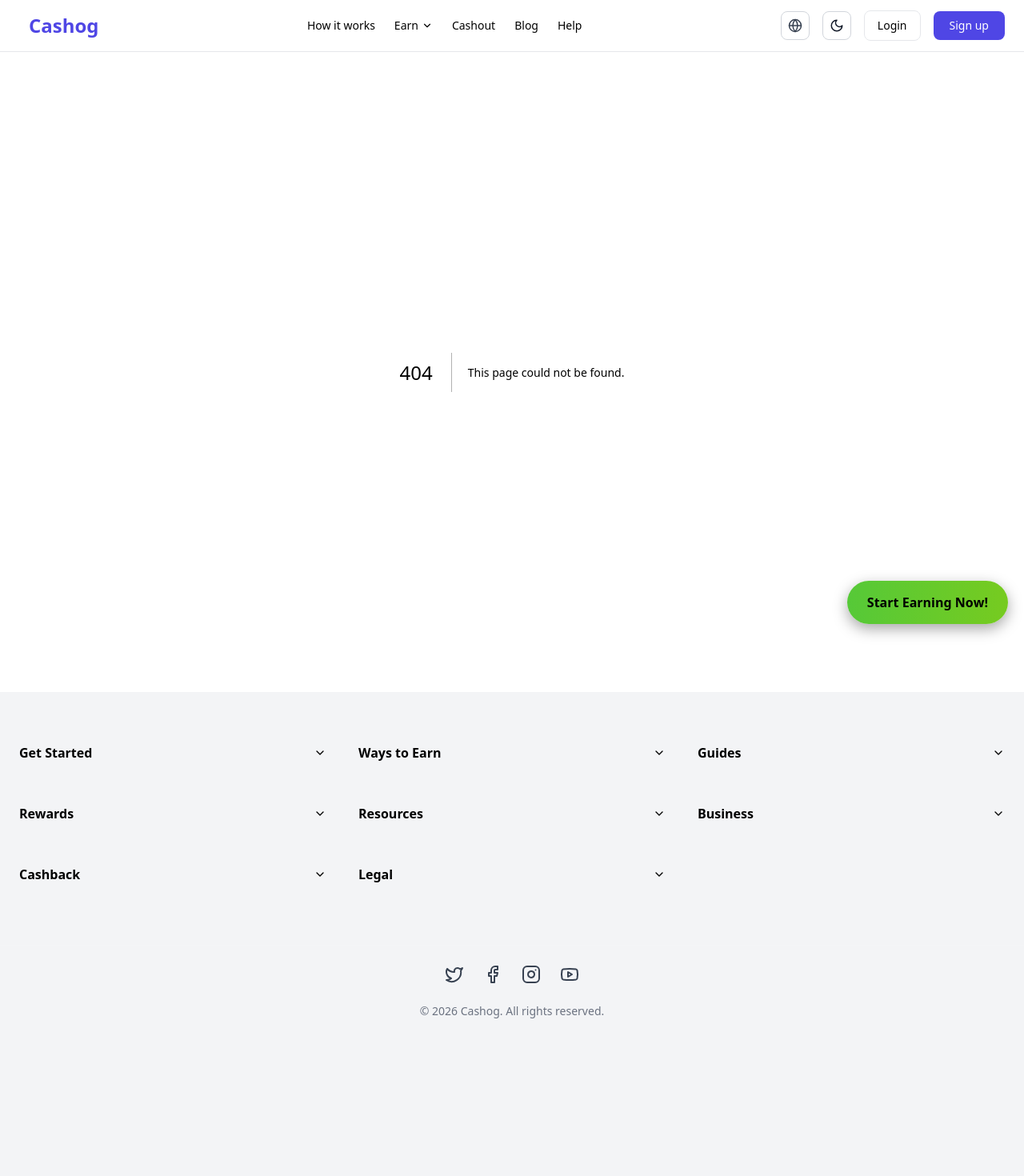
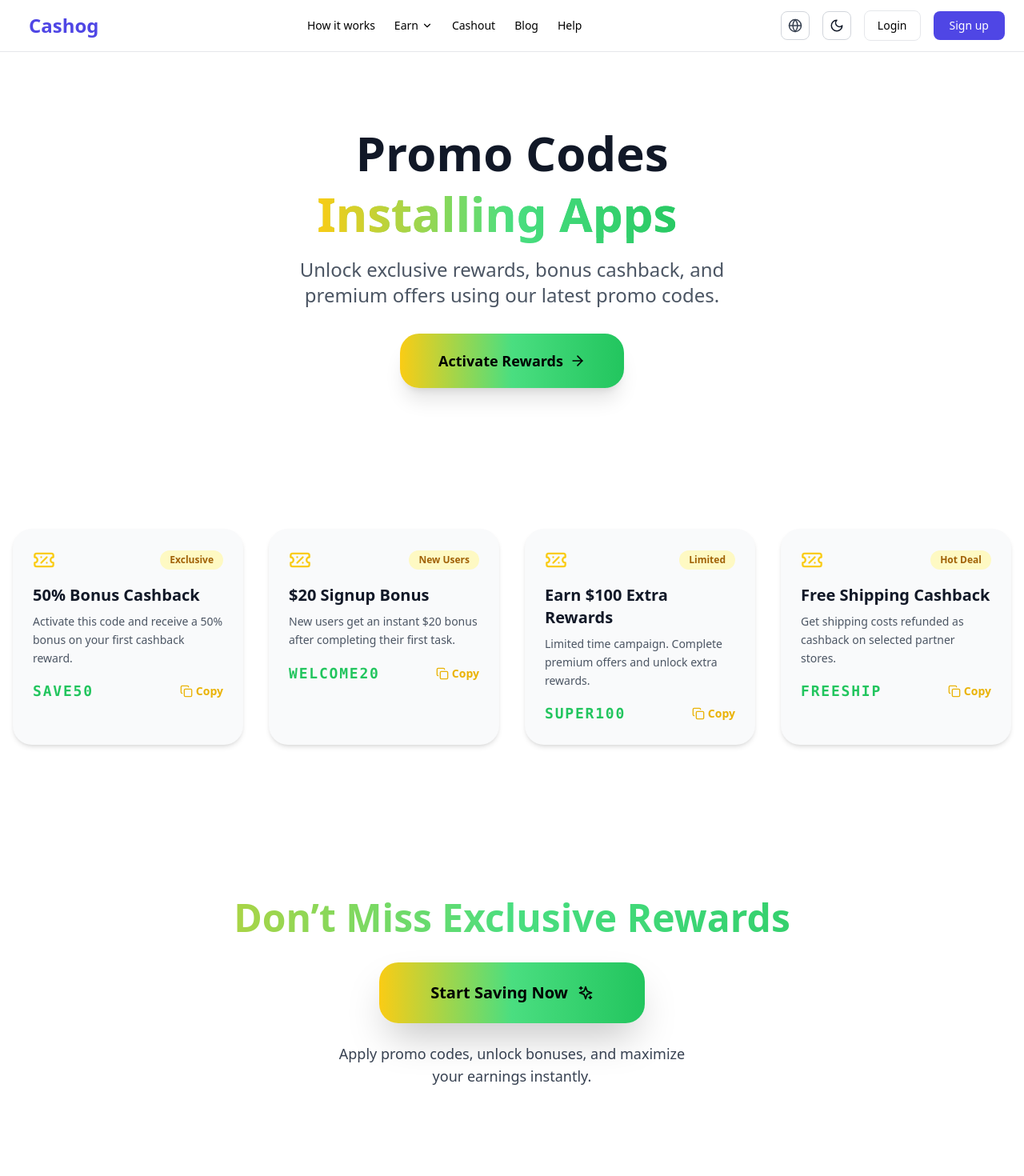
Before and after one commit to tool63/cashin, a Next.js app: page /promo-codes in a window 1280 px wide. Before the commit this address had no page. Shown: the top 1470 px of the page at 80% size. Before the commit the page ends 1298 px from the top, so only its background shows below. Built offline with nearby package versions, Linux system fonts and the light colour scheme.

Commit message:
Create page.tsx

```diff
--- /dev/null
+++ b/app/(site)/promo-codes/page.tsx
@@ -0,0 +1,150 @@
+"use client";
+
+import React from "react";
+import { ArrowRight, TicketPercent, Copy, Sparkles } from "lucide-react";
+import Link from "next/link";
+import { motion } from "framer-motion";
+import Meta from "@/components/seo/SeoEngine";
+import TypingText from "@/components/typing/TypingText";
+
+/* ================= PROMO DATA ================= */
+const promoCodes = [
+  {
+    id: 1,
+    code: "SAVE50",
+    title: "50% Bonus Cashback",
+    description: "Activate this code and receive a 50% bonus on your first cashback reward.",
+    tag: "Exclusive",
+  },
+  {
+    id: 2,
+    code: "WELCOME20",
+    title: "$20 Signup Bonus",
+    description: "New users get an instant $20 bonus after completing their first task.",
+    tag: "New Users",
+  },
+  {
+    id: 3,
+    code: "SUPER100",
+    title: "Earn $100 Extra Rewards",
+    description: "Limited time campaign. Complete premium offers and unlock extra rewards.",
+    tag: "Limited",
+  },
+  {
+    id: 4,
+    code: "FREESHIP",
+    title: "Free Shipping Cashback",
+    description: "Get shipping costs refunded as cashback on selected partner stores.",
+    tag: "Hot Deal",
+  },
+];
+
+/* ================= PAGE COMPONENT ================= */
+export default function PromoCodesPage() {
+  return (
+    <>
+      <Meta
+        title="Cashog - Promo Codes"
+        description="Discover exclusive promo codes, bonus cashback rewards, and limited-time offers. Activate promo codes instantly and earn more with Cashog."
+      />
+
+      <main className="transition-colors duration-300 bg-white dark:bg-[#070A14] text-gray-900 dark:text-white min-h-screen">
+
+        {/* ================= HERO ================= */}
+        <section className="py-24 px-4 text-center bg-white dark:bg-[#111827] rounded-b-3xl transition-colors duration-300">
+          <div className="max-w-3xl mx-auto">
+            <h1 className="text-5xl sm:text-6xl font-extrabold mb-4 text-gray-900 dark:text-white">
+              Promo Codes
+            </h1>
+
+            <div className="text-4xl sm:text-5xl md:text-6xl font-extrabold mb-6
+                bg-clip-text text-transparent
+                bg-gradient-to-r from-yellow-400 via-green-400 to-green-500">
+              <TypingText />
+            </div>
+
+            <p className="text-lg sm:text-xl md:text-2xl mb-8 text-gray-600 dark:text-gray-300 max-w-xl mx-auto leading-relaxed">
+              Unlock exclusive rewards, bonus cashback, and premium offers using our latest promo codes.
+            </p>
+
+            <Link href="/signup" className="cta-observer inline-block">
+              <motion.span
+                whileHover={{ scale: 1.05 }}
+                whileTap={{ scale: 0.97 }}
+                className="inline-flex items-center gap-2
+                  bg-gradient-to-r from-yellow-400 via-green-400 to-green-500
+                  text-black px-12 py-5 rounded-3xl font-bold shadow-xl text-lg"
+              >
+                Activate Rewards <ArrowRight size={20} />
+              </motion.span>
+            </Link>
+          </div>
+        </section>
+
+        {/* ================= PROMO GRID ================= */}
+        <section className="max-w-7xl mx-auto px-4 py-20 grid gap-8 sm:grid-cols-2 lg:grid-cols-4">
+          {promoCodes.map((promo, i) => (
+            <motion.div
+              key={promo.id}
+              initial={{ opacity: 0, y: 40 }}
+              whileInView={{ opacity: 1, y: 0 }}
+              viewport={{ once: true }}
+              transition={{ duration: 0.5, delay: i * 0.15 }}
+              className="group relative bg-gray-50 dark:bg-[#1A1F2B] rounded-3xl p-6 shadow-md hover:shadow-2xl transition-all duration-300 border border-transparent hover:border-yellow-400/30"
+            >
+              <div className="flex justify-between items-center mb-4">
+                <TicketPercent className="text-yellow-400" size={28} />
+                <span className="text-xs font-semibold px-3 py-1 rounded-full
+                    bg-yellow-100 text-yellow-700
+                    dark:bg-yellow-400/20 dark:text-yellow-300">
+                  {promo.tag}
+                </span>
+              </div>
+
+              <h3 className="text-xl font-bold mb-2">{promo.title}</h3>
+              <p className="text-gray-600 dark:text-gray-400 mb-4 text-sm leading-relaxed">
+                {promo.description}
+              </p>
+
+              <div className="flex items-center justify-between mt-auto">
+                <span className="font-mono text-lg font-bold tracking-widest text-green-500">
+                  {promo.code}
+                </span>
+                <button className="flex items-center gap-1 text-sm font-semibold text-yellow-500 hover:text-yellow-600 transition">
+                  <Copy size={16} />
+                  Copy
+                </button>
+              </div>
+            </motion.div>
+          ))}
+        </section>
+
+        {/* ================= FINAL CTA ================= */}
+        <section className="text-center py-28 bg-white dark:bg-[#111827] w-full transition-colors duration-300 rounded-t-3xl">
+          <h2 className="text-4xl sm:text-5xl font-extrabold mb-8
+              bg-clip-text text-transparent
+              bg-gradient-to-r from-yellow-400 via-green-400 to-green-500">
+            Don’t Miss Exclusive Rewards
+          </h2>
+
+          <Link href="/signup" className="cta-observer inline-block">
+            <motion.span
+              whileHover={{ scale: 1.05 }}
+              whileTap={{ scale: 0.97 }}
+              className="inline-flex items-center gap-3
+                bg-gradient-to-r from-yellow-400 via-green-400 to-green-500
+                text-black px-16 py-6 rounded-3xl font-bold shadow-2xl text-xl"
+            >
+              Start Saving Now <Sparkles size={20} />
+            </motion.span>
+          </Link>
+
+          <p className="mt-6 text-gray-700 dark:text-gray-300 text-lg max-w-md mx-auto">
+            Apply promo codes, unlock bonuses, and maximize your earnings instantly.
+          </p>
+        </section>
+
+      </main>
+    </>
+  );
+}
```
